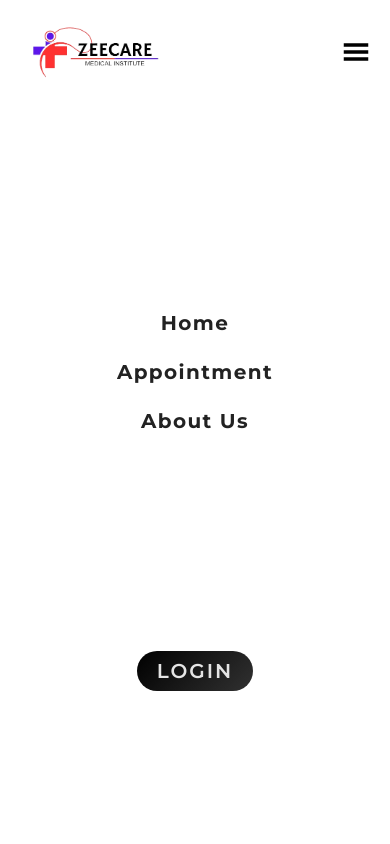
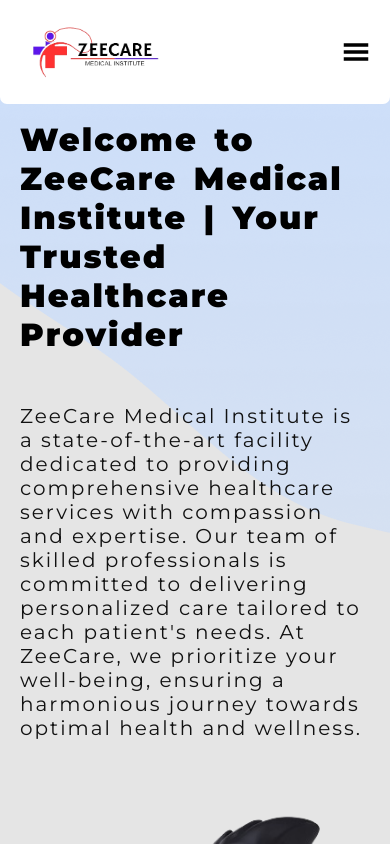
Before and after one commit to Anuj-maurya06/-hospital-management-user, a React app: page / in a window 390 px wide. Shown: the top 844 px of the page. Built offline with nearby package versions, Linux system fonts and the light colour scheme; no server answers; the HTML template or start-up script is replaced by a standard one.

Commit message:
update app.css

```diff
--- a/src/App.css
+++ b/src/App.css
@@ -518,7 +518,7 @@
     z-index: 2;
     transition: 0.3s;
     position: fixed;
-    left: 0;
+    left: -100%; /* keep hidden by default on small screens */
     height: 100%;
     width: 400px;
     background: #ffffffbf;
@@ -532,7 +532,7 @@
     z-index: 2;
     transition: 0.3s;
     position: fixed;
-    left: -100%;
+    left: 0; /* show when .showmenu is active */
     width: 400px;
     height: 100%;
     background: #ffffffbf;
```
